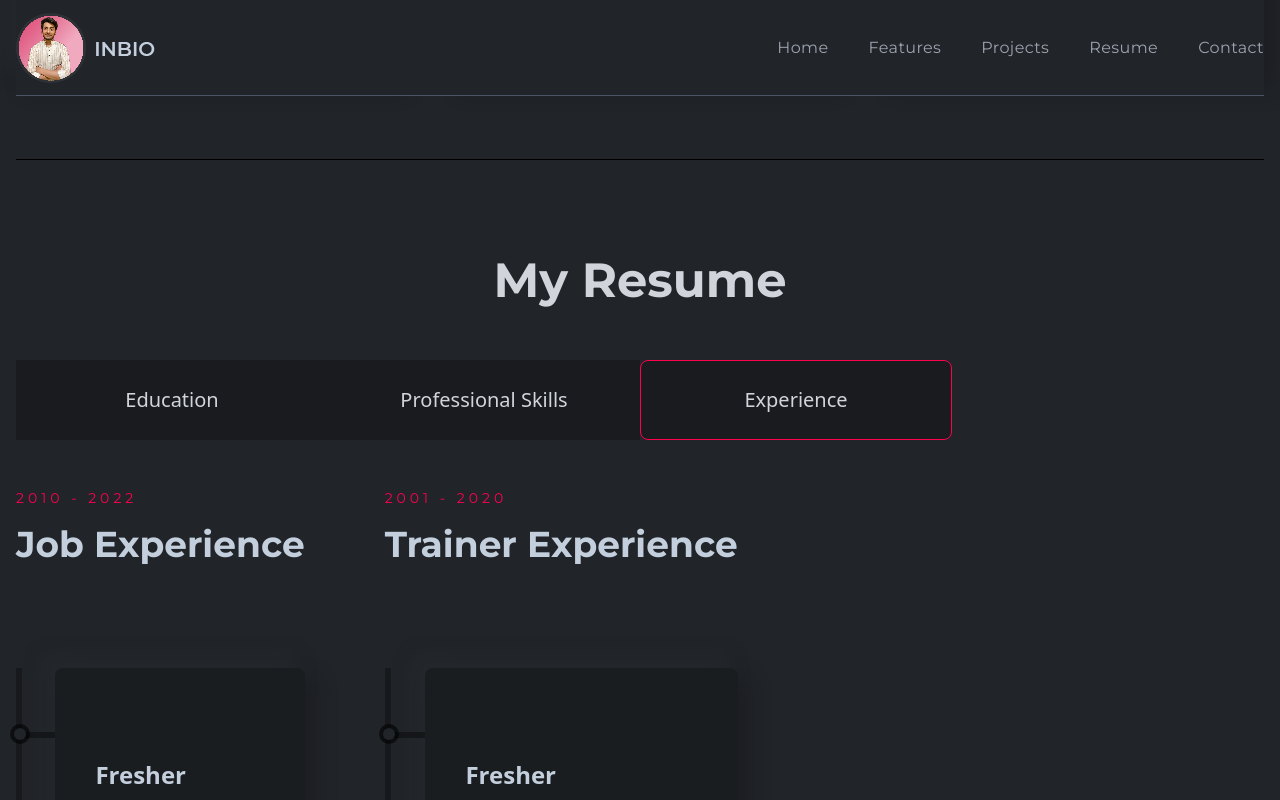
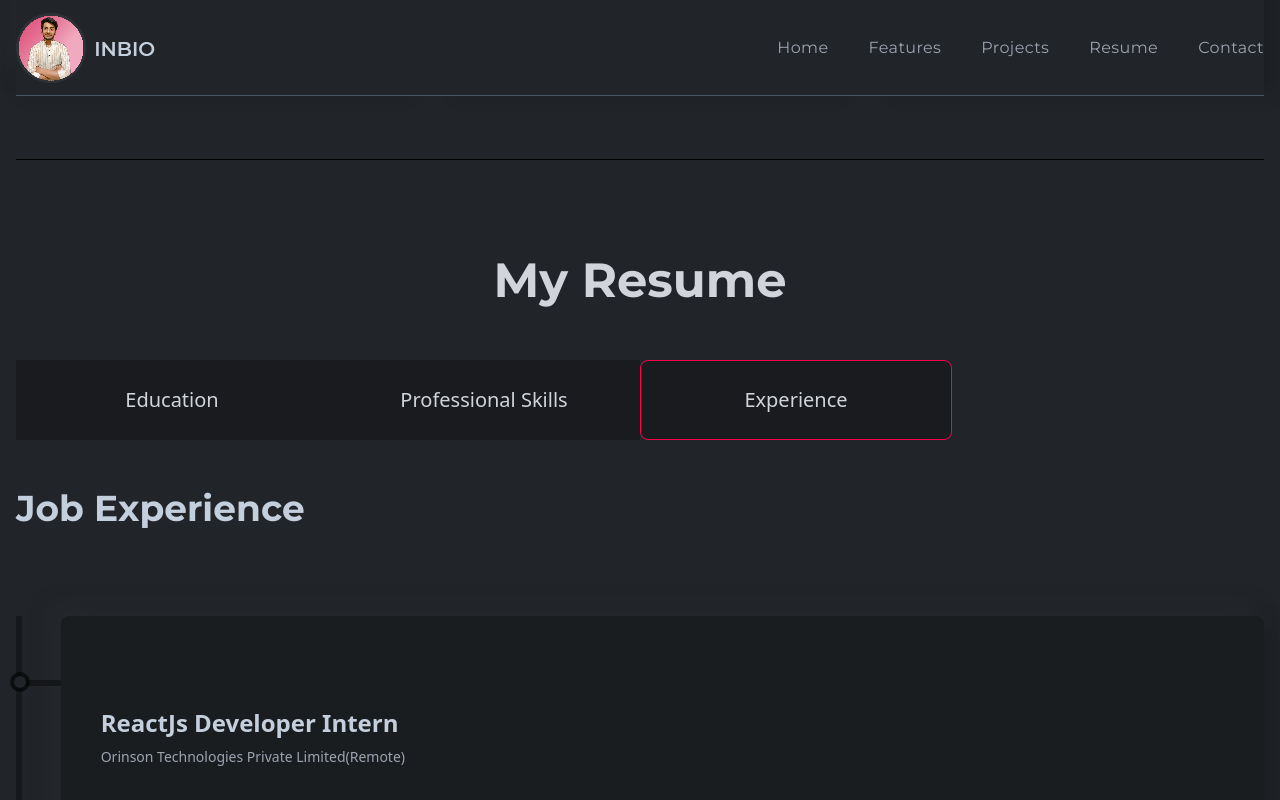
Before and after one commit to frabhinav/Portfolio, a React (Create React App) app: page / in a window 1280 px wide. Both pictures are taken after a click on the item "Experience". Shown: the part 3199-3999 px from the top of the page. Built offline with nearby package versions, Linux system fonts and the light colour scheme.

Commit message:
Update Experience

```diff
--- a/src/components/resume/Experience.js
+++ b/src/components/resume/Experience.js
@@ -1,4 +1,3 @@
-import React from "react";
 import { motion } from "framer-motion";
 import ResumeCard from "./ResumeCard";
 
@@ -11,53 +10,25 @@ const Experience = () => {
     >
       <div>
         <div className="py-6 lgl:py-12 font-titleFont flex flex-col gap-4">
-          <p className="text-sm text-designColor tracking-[4px]">2010 - 2022</p>
           <h2 className="text-3xl md:text-4xl font-bold">Job Experience</h2>
         </div>
-        <div className="mt-6 lgl:mt-14 w-full h-[1000px] border-l-[6px] border-l-black border-opacity-30 flex flex-col gap-10">
+        <div className="mt-6 lgl:mt-10 w-full h-[1000px] border-l-[6px] border-l-black border-opacity-30 flex flex-col gap-10">
           <ResumeCard
-            title="Fresher"
-            subTitle="Fresher"
-            result="Fresher"
-            des="Fresher"
+            title="ReactJs Developer Intern"
+            subTitle="Orinson Technologies Private Limited(Remote)"
+            des="Engineered 5+ projects using React.js, Vite, Tailwind CSS, SASS, and APIs, optimizing UI functionality and performance for 10,000+ users."
           />
           <ResumeCard
-            title="Fresher"
-            subTitle="Fresher"
-            result="Fresher"
-            des="Fresher"
+            title="ReactJs Developer Intern"
+            subTitle="Cheetah AI"
+            des="Engineered an interactive Excel-style table using AG Grid with features like column pinning, custom cell editors, and filters, reducing data handling time by 40% for end users working with large datasets.
+            Migrated state management from Redux to Zustand, resulting in 35% fewer state-related bugs and faster UI responsiveness."
           />
           <ResumeCard
-            title="Fresher"
-            subTitle="Fresher"
-            result="Fresher"
-            des="Fresher"
-          />
-        </div>
-      </div>
-      <div>
-        <div className="py-6 lgl:py-12 font-titleFont flex flex-col gap-4">
-          <p className="text-sm text-designColor tracking-[4px]">2001 - 2020</p>
-          <h2 className="text-3xl md:text-4xl font-bold">Trainer Experience</h2>
-        </div>
-        <div className="mt-6 lgl:mt-14 w-full h-[1000px] border-l-[6px] border-l-black border-opacity-30 flex flex-col gap-10">
-          <ResumeCard
-            title="Fresher"
-            subTitle="Fresher"
-            result="Fresher"
-            des="Fresher"
-          />
-          <ResumeCard
-            title="Fresher"
-            subTitle="Fresher"
-            result="Fresher"
-            des="Fresher"
-          />
-          <ResumeCard
-            title="Fresher"
-            subTitle="Fresher"
-            result="Fresher"
-            des="Fresher"
+            title="Frontend Developer(Present)"
+            subTitle="India Sports Hub"
+            des="Reviewed and optimized over 80+ Figma-based mobile screens during development, ensuring design accuracy, improved UI consistency, and seamless user experience across the app’s production build.
+            Debugged and resolved API integration and Google Play Console issues using React Native CLI, Postman, and JavaScript, improving app stability deployment efficiency by reducing production bugs."
           />
         </div>
       </div>
```
